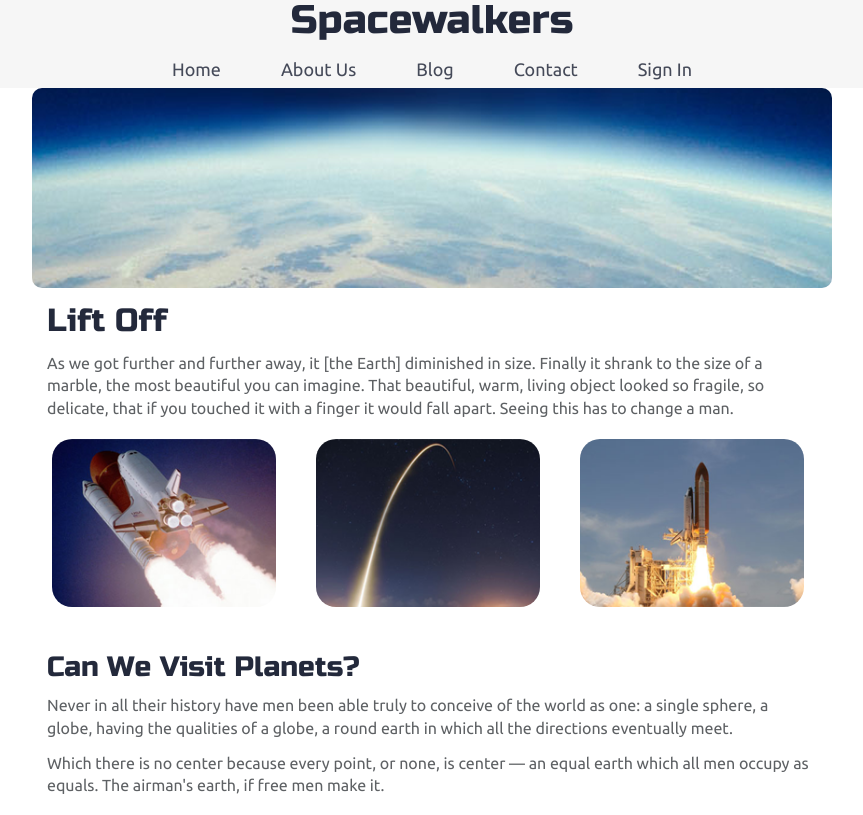
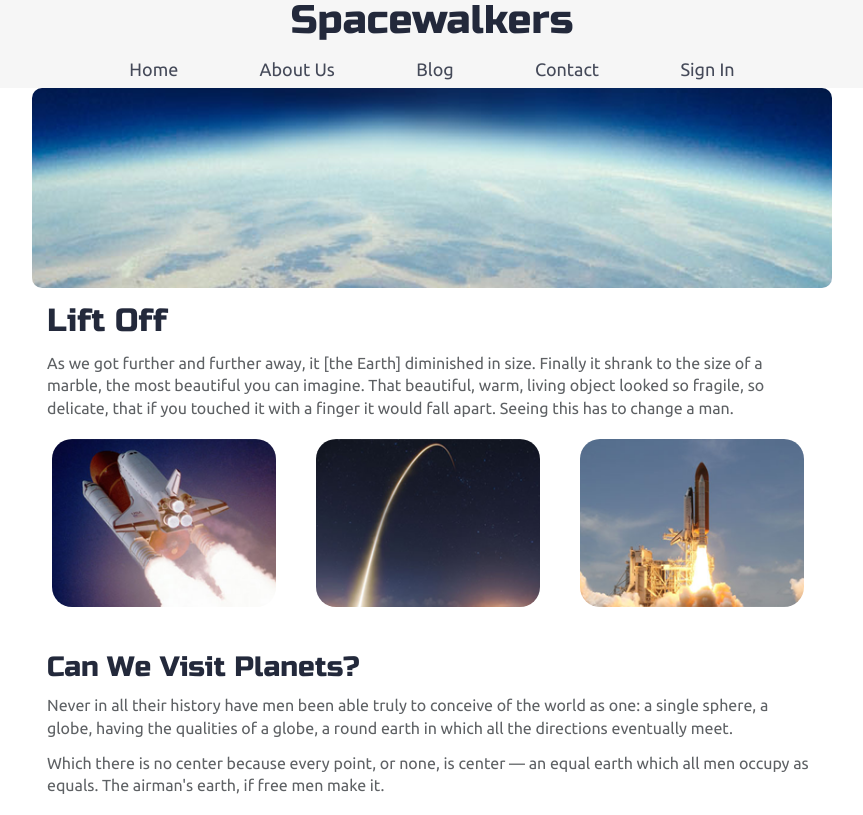
Before and after one commit to johngwells/Sprint-Challenge-Advanced-CSS, a plain HTML site: page index.html in a window 1280 px wide. Shown: the top 815 px of the page, without its empty margins (208-1071 px from the left). Drawn offline with Linux system fonts and the light colour scheme.

Commit message:
edit nav spacing

```diff
--- a/less/navigation.less
+++ b/less/navigation.less
@@ -15,12 +15,12 @@
 }
 
 nav {
-  width: 50%;
+  width: 60%;
   .flex();
   justify-content: space-evenly;
-  margin-left: 25%;
+  margin-left: 20%;
   @media @phone {
-    width: 70%;
+    width: 90%;
     margin: 0 auto;
   }
 }
```
Also changed, not shown: css/index.css.
